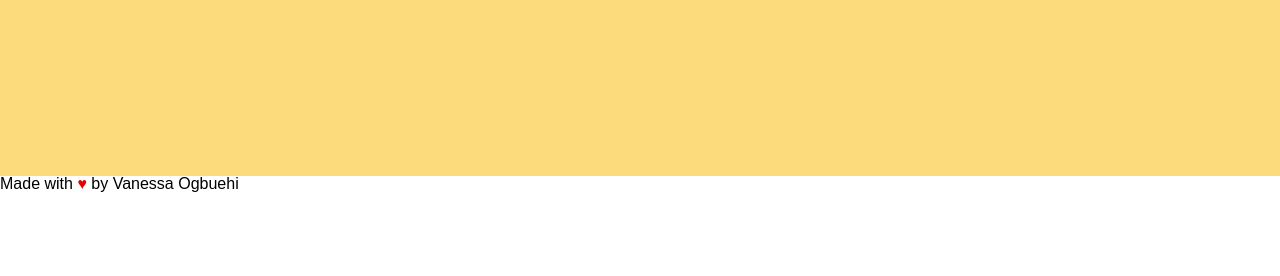
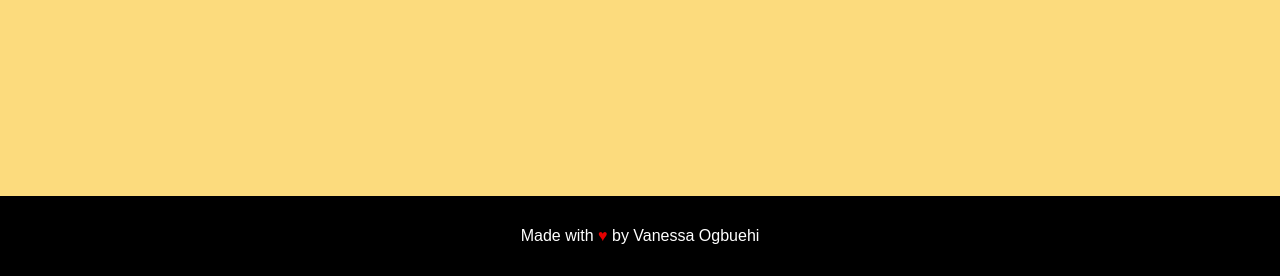
Before and after one commit to VanessaO/shopping-list, a plain HTML site: page index.html in a window 1280 px wide. Shown: the part 524-800 px from the top of the page. Drawn offline with nearby package versions, Linux system fonts and the light colour scheme.

Commit message:
Add list item deletion

```diff
--- a/css/styles.css
+++ b/css/styles.css
@@ -188,14 +188,18 @@ body {
 			color: #000;
 		}
 
-.footer {
-	margin-top: 9em;
-    height: 100px;
+footer {
     width: 100%;
-	background-color: #fff;
+    background-color: #000000;
 }
 
-	.footer span {
+footer p {
+	color: #fff;
+	text-align: center;
+	padding: 2em 0;
+}
+
+	footer span {
 		color: #e50000;
 	}
 
--- a/index.html
+++ b/index.html
@@ -46,12 +46,13 @@
 				<p>Oranges</p>
 				<p class="delete">x</p>
 		</li>
+		</ul>
 	</section>
 
 	<!--Contains copyright and social links-->
 
 	<footer class="page-row">
-		<div class="footer content">
+		<div class="footer-content">
 		<p>Made with <span>&hearts;</span> by Vanessa Ogbuehi</p>
 		</div>
 	</footer>
--- a/js/applications.js
+++ b/js/applications.js
@@ -18,6 +18,10 @@ $(document).ready(function() {
     //Toggles check marks for current abd future items
     $(document).on('click', '.checkbox' , function() {
         $(this).children('.checkmark').toggle();
+    })
 
+    //Removes item from list when 'x' is clicked
+    $(document).on('click', '.delete', function() {
+        $(this).parent('.item').remove();
     })
 })
```
